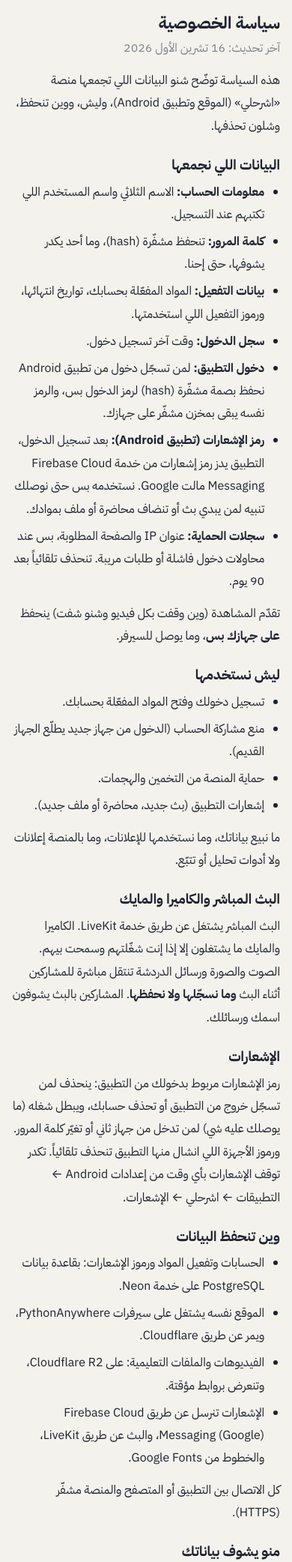
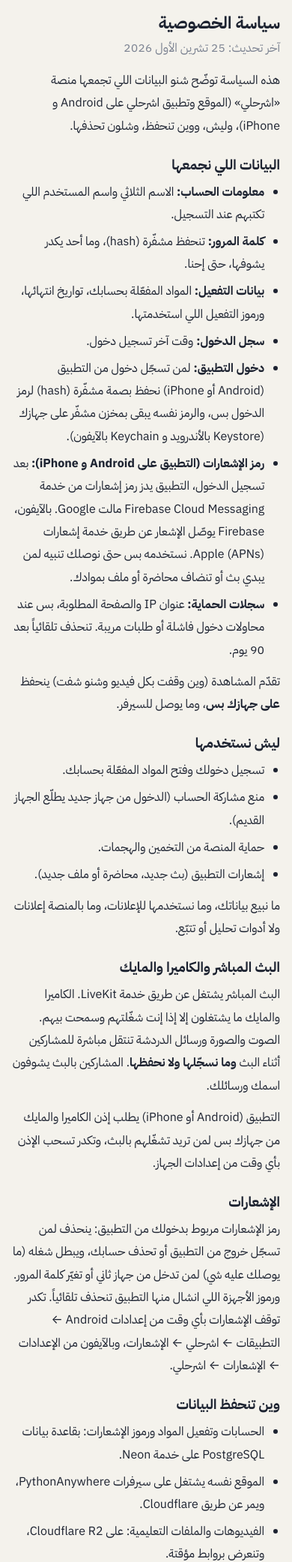
Before and after one commit to alnsrawybwdy7-debug/eshrahli, a Flask app: page /privacy in a window 390 px wide. Shown: the part 59-2142 px from the top of the page at 75% size. Run offline with Flask 3, Linux system fonts and the light colour scheme; data that the repository does not hold is empty.

Commit message:
Privacy: cover the iPhone app (APNs, Keychain, camera and mic)
Co-Authored-By: Claude Opus 5.5 <noreply@anthropic.com>

```diff
--- a/templates/legal/privacy.html
+++ b/templates/legal/privacy.html
@@ -8,9 +8,9 @@
 {% block content %}
 <article class="legal">
   <h1>سياسة الخصوصية</h1>
-  <p class="muted">آخر تحديث: 16 تشرين الأول 2026</p>
+  <p class="muted">آخر تحديث: 25 تشرين الأول 2026</p>
 
-  <p>هذه السياسة توضّح شنو البيانات اللي تجمعها منصة «{{ site_name }}» (الموقع وتطبيق Android)، وليش، ووين تنحفظ، وشلون تحذفها.</p>
+  <p>هذه السياسة توضّح شنو البيانات اللي تجمعها منصة «{{ site_name }}» (الموقع وتطبيق {{ site_name }} على Android و iPhone)، وليش، ووين تنحفظ، وشلون تحذفها.</p>
 
   <h2>البيانات اللي نجمعها</h2>
   <ul>
@@ -18,8 +18,8 @@
     <li><b>كلمة المرور:</b> تنحفظ مشفّرة (hash)، وما أحد يكدر يشوفها، حتى إحنا.</li>
     <li><b>بيانات التفعيل:</b> المواد المفعّلة بحسابك، تواريخ انتهائها، ورموز التفعيل اللي استخدمتها.</li>
     <li><b>سجل الدخول:</b> وقت آخر تسجيل دخول.</li>
-    <li><b>دخول التطبيق:</b> لمن تسجّل دخول من تطبيق Android نحفظ بصمة مشفّرة (hash) لرمز الدخول بس، والرمز نفسه يبقى بمخزن مشفّر على جهازك.</li>
-    <li><b>رمز الإشعارات (تطبيق Android):</b> بعد تسجيل الدخول، التطبيق يدز رمز إشعارات من خدمة Firebase Cloud Messaging مالت Google. نستخدمه بس حتى نوصلك تنبيه لمن يبدي بث أو تنضاف محاضرة أو ملف بموادك.</li>
+    <li><b>دخول التطبيق:</b> لمن تسجّل دخول من التطبيق (Android أو iPhone) نحفظ بصمة مشفّرة (hash) لرمز الدخول بس، والرمز نفسه يبقى بمخزن مشفّر على جهازك (Keystore بالأندرويد و Keychain بالآيفون).</li>
+    <li><b>رمز الإشعارات (التطبيق على Android و iPhone):</b> بعد تسجيل الدخول، التطبيق يدز رمز إشعارات من خدمة Firebase Cloud Messaging مالت Google. بالآيفون، Firebase يوصّل الإشعار عن طريق خدمة إشعارات Apple (APNs). نستخدمه بس حتى نوصلك تنبيه لمن يبدي بث أو تنضاف محاضرة أو ملف بموادك.</li>
     <li><b>سجلات الحماية:</b> عنوان IP والصفحة المطلوبة، بس عند محاولات دخول فاشلة أو طلبات مريبة. تنحذف تلقائياً بعد 90 يوم.</li>
   </ul>
   <p>تقدّم المشاهدة (وين وقفت بكل فيديو وشنو شفت) ينحفظ <b>على جهازك بس</b>، وما يوصل للسيرفر.</p>
@@ -35,16 +35,17 @@
 
   <h2>البث المباشر والكاميرا والمايك</h2>
   <p>البث المباشر يشتغل عن طريق خدمة LiveKit. الكاميرا والمايك ما يشتغلون إلا إذا إنت شغّلتهم وسمحت بيهم. الصوت والصورة ورسائل الدردشة تنتقل مباشرة للمشاركين أثناء البث <b>وما نسجّلها ولا نحفظها</b>. المشاركين بالبث يشوفون اسمك ورسائلك.</p>
+  <p>التطبيق (Android أو iPhone) يطلب إذن الكاميرا والمايك من جهازك بس لمن تريد تشغّلهم بالبث، وتكدر تسحب الإذن بأي وقت من إعدادات الجهاز.</p>
 
   <h2>الإشعارات</h2>
-  <p>رمز الإشعارات مربوط بدخولك من التطبيق: ينحذف لمن تسجّل خروج من التطبيق أو تحذف حسابك، ويبطل شغله (ما يوصلك عليه شي) لمن تدخل من جهاز ثاني أو تغيّر كلمة المرور. ورموز الأجهزة اللي انشال منها التطبيق تنحذف تلقائياً. تكدر توقف الإشعارات بأي وقت من إعدادات Android ← التطبيقات ← {{ site_name }} ← الإشعارات.</p>
+  <p>رمز الإشعارات مربوط بدخولك من التطبيق: ينحذف لمن تسجّل خروج من التطبيق أو تحذف حسابك، ويبطل شغله (ما يوصلك عليه شي) لمن تدخل من جهاز ثاني أو تغيّر كلمة المرور. ورموز الأجهزة اللي انشال منها التطبيق تنحذف تلقائياً. تكدر توقف الإشعارات بأي وقت من إعدادات Android ← التطبيقات ← {{ site_name }} ← الإشعارات، وبالآيفون من الإعدادات ← الإشعارات ← {{ site_name }}.</p>
 
   <h2>وين تنحفظ البيانات</h2>
   <ul>
     <li>الحسابات وتفعيل المواد ورموز الإشعارات: بقاعدة بيانات PostgreSQL على خدمة Neon.</li>
     <li>الموقع نفسه يشتغل على سيرفرات PythonAnywhere، ويمر عن طريق Cloudflare.</li>
     <li>الفيديوهات والملفات التعليمية: على Cloudflare R2، وتنعرض بروابط مؤقتة.</li>
-    <li>الإشعارات تنرسل عن طريق Firebase Cloud Messaging (Google)، والبث عن طريق LiveKit، والخطوط من Google Fonts.</li>
+    <li>الإشعارات تنرسل عن طريق Firebase Cloud Messaging (Google)، وبالآيفون توصل عن طريق APNs (Apple)، والبث عن طريق LiveKit، والخطوط من Google Fonts.</li>
   </ul>
   <p>كل الاتصال بين التطبيق أو المتصفح والمنصة مشفّر (HTTPS).</p>
 
```
